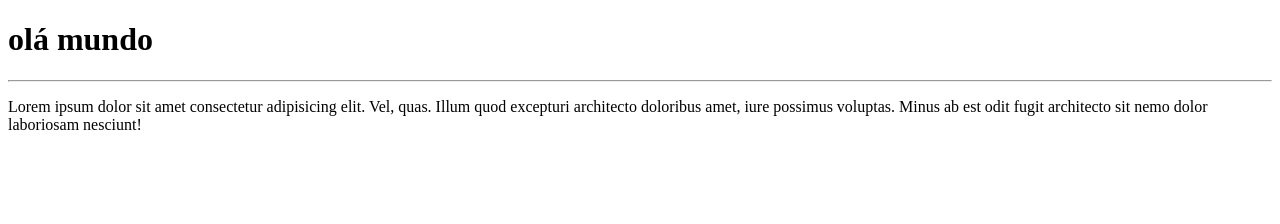
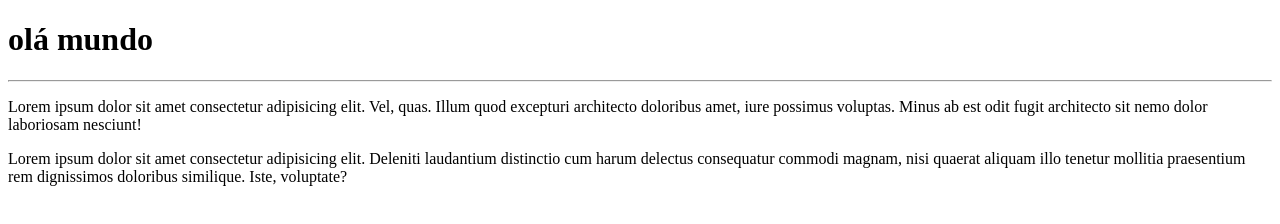
Before and after one commit to DEVguedes1/ola-mundo, a plain HTML site: page site exemplo/index.html in a window 1280 px wide. Drawn offline with Linux system fonts and the light colour scheme.

Commit message:
add um paragrafo

```diff
--- a/site exemplo/index.html
+++ b/site exemplo/index.html
@@ -9,5 +9,6 @@
     <h1>olá mundo</h1>
     <hr>
     <p>Lorem ipsum dolor sit amet consectetur adipisicing elit. Vel, quas. Illum quod excepturi architecto doloribus amet, iure possimus voluptas. Minus ab est odit fugit architecto sit nemo dolor laboriosam nesciunt!</p>
+    <p>Lorem ipsum dolor sit amet consectetur adipisicing elit. Deleniti laudantium distinctio cum harum delectus consequatur commodi magnam, nisi quaerat aliquam illo tenetur mollitia praesentium rem dignissimos doloribus similique. Iste, voluptate?</p>
 </body>
 </html>
```
